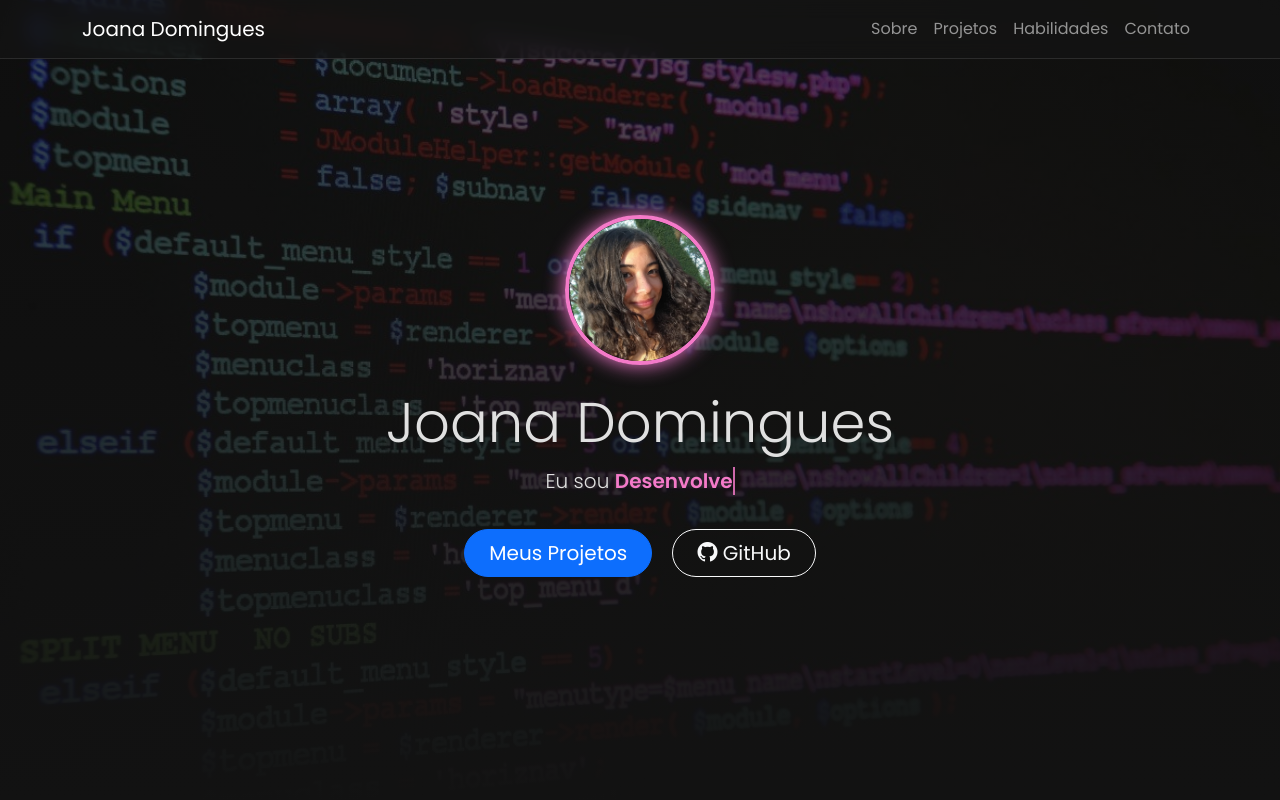
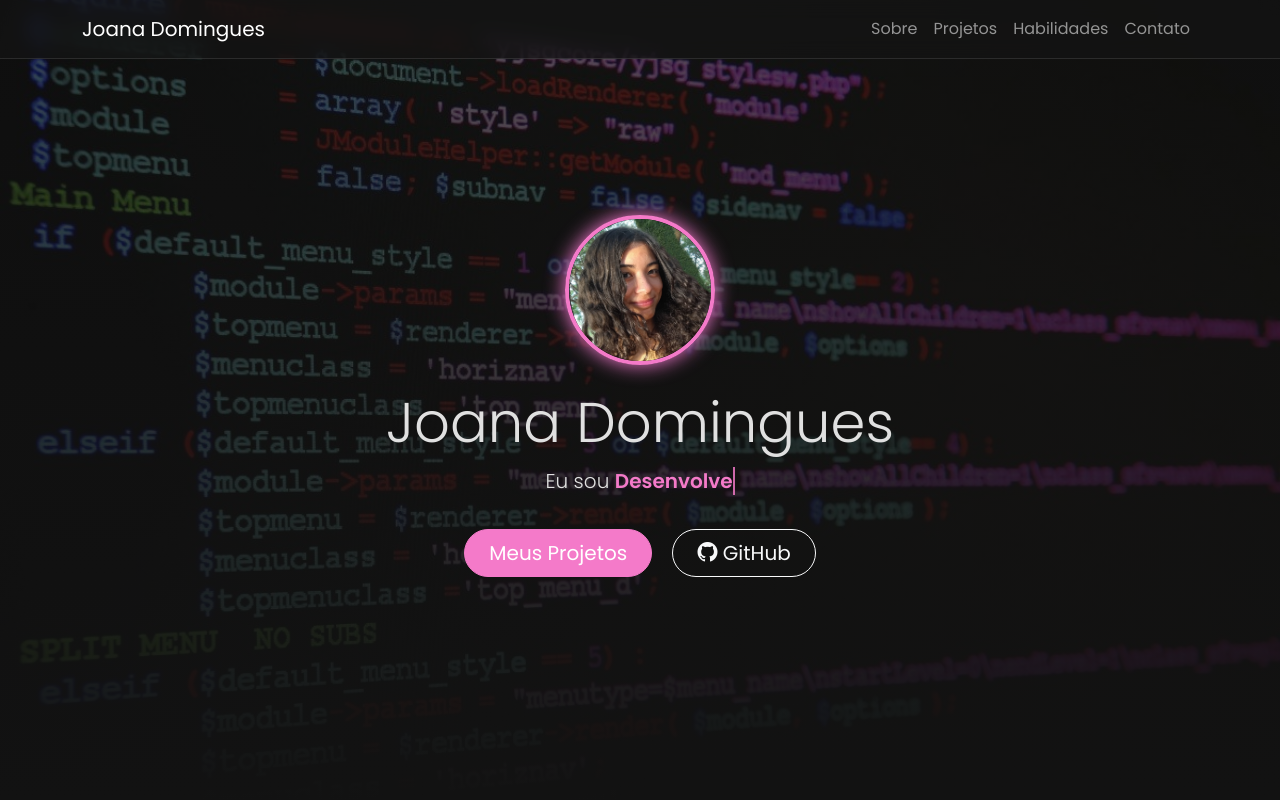
Before and after one commit to joanadominguess/portfolioweb, a plain HTML site: page index.html in a window 1280 px wide. Shown: the top 800 px of the page. Drawn offline with nearby package versions, Linux system fonts and the light colour scheme.

Commit message:
Update index.html

```diff
--- a/index.html
+++ b/index.html
@@ -40,7 +40,7 @@
             <h1 class="display-4">Joana Domingues</h1>
             <p class="lead">Eu sou <span id="typewriter" class="typewriter-text"></span></p>
             <div class="mt-4">
-                <a href="#projetos" class="btn btn-primary btn-lg rounded-pill px-4 m-2">Meus Projetos</a>
+                <a href="#projetos" class="btn btn-roxo btn-lg rounded-pill px-4 m-2">Meus Projetos</a>
                 <a href="https://github.com/joanadominguess" target="_blank" class="btn btn-outline-light btn-lg rounded-pill px-4 m-2">
                     <i class="bi bi-github"></i> GitHub
                 </a>
```
